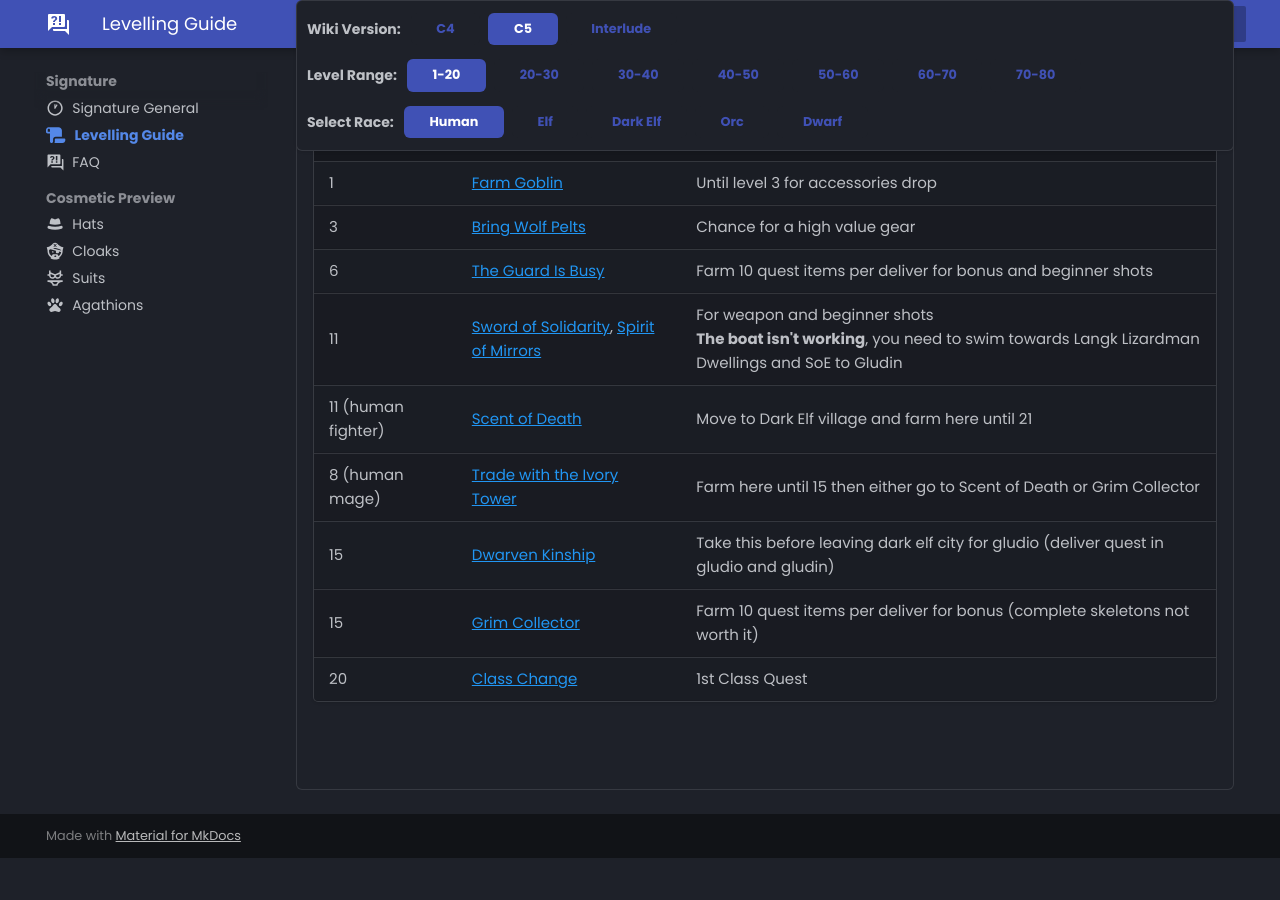
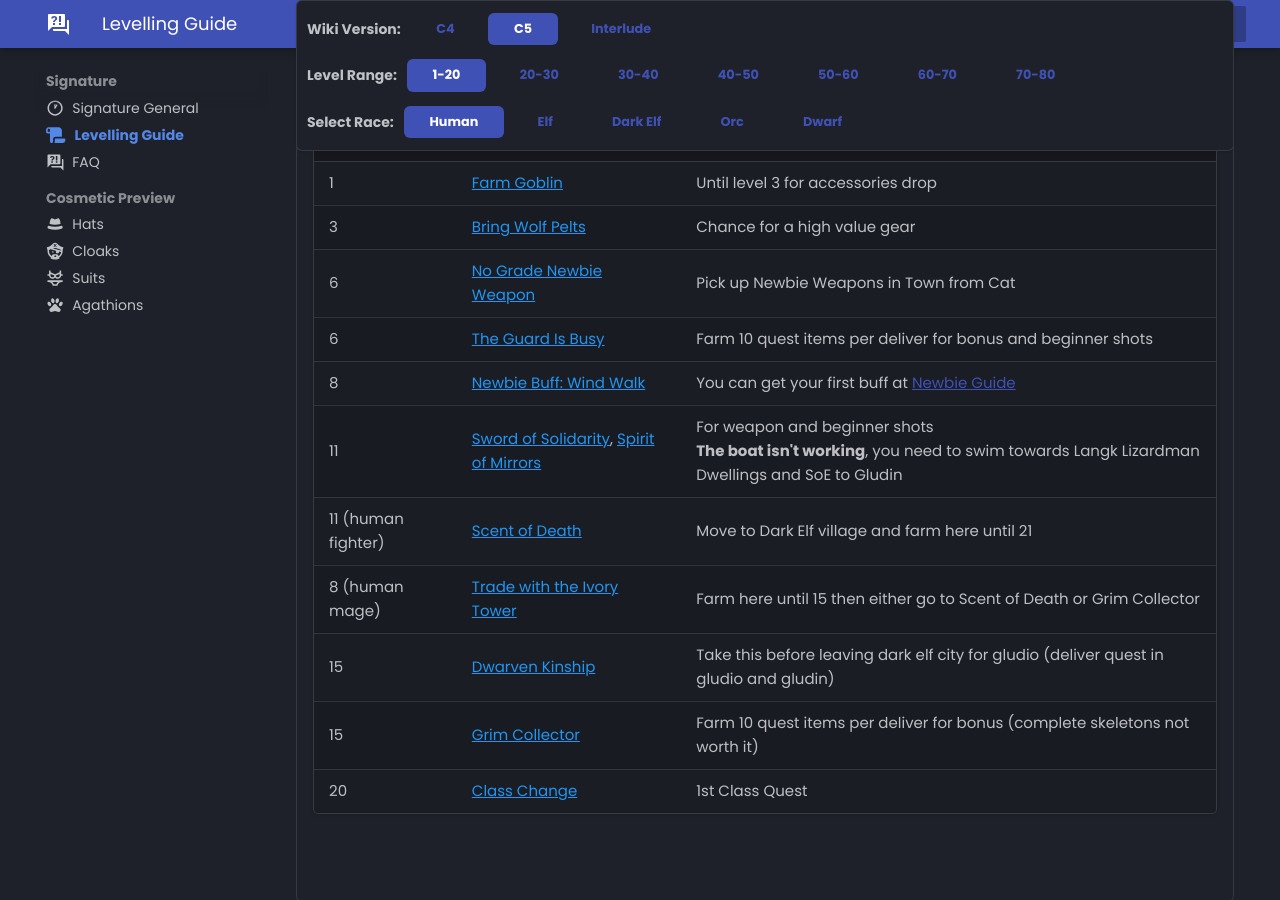
Before and after one commit to tab1-web/faq, an MkDocs documentation site: the page built from docs/signature/quests.md, in a window 1280 px wide and 900 px high, scrolled down 907 px. Built offline with MkDocs 1.6.1 and Material for MkDocs 9.7.7, drawn with Linux system fonts in a browser that asks for light colours; some web fonts are replaced; before the commit the page ends 1765 px from its top, so only the background shows below that.

Commit message:
adding newbie wep and buff

```diff
--- a/docs/signature/quests.md
+++ b/docs/signature/quests.md
@@ -2508,8 +2508,18 @@ Thank you <span style="color:white;">@Aynix</span> for Lv40-75 Spoils! <span sty
     </tr>
     <tr>
       <td>6</td>
+      <td>No Grade Newbie Weapon</td>
+      <td>Pick up Newbie Weapons in Town from Cat</td>
+    </tr>
+    <tr>
+      <td>6</td>
       <td>The Guard Is Busy</td>
       <td>Farm 10 quest items per deliver for bonus and beginner shots</td>
+    </tr>
+    <tr>
+      <td>8</td>
+      <td>Newbie Buff: Wind Walk</td>
+      <td>You can get your first buff at <a href="https://imgur.com/O6NDmkL">Newbie Guide</a></td>
     </tr>
     <tr>
       <td>11</td>
@@ -2571,6 +2581,11 @@ Thank you <span style="color:white;">@Aynix</span> for Lv40-75 Spoils! <span sty
     </tr>
     <tr>
       <td>8</td>
+      <td>Newbie Buff: Wind Walk</td>
+      <td>You can get your first buff at <a href="https://imgur.com/O6NDmkL">Newbie Guide</a></td>
+    </tr>
+    <tr>
+      <td>8</td>
       <td>Collect Spores</td>
       <td>Repeatable quest</td>
     </tr>
@@ -2623,8 +2638,18 @@ Thank you <span style="color:white;">@Aynix</span> for Lv40-75 Spoils! <span sty
     </tr>
     <tr>
       <td>6</td>
+      <td>No Grade Newbie Weapon</td>
+      <td>Pick up Newbie Weapons in Town from Cat</td>
+    </tr>
+    <tr>
+      <td>6</td>
       <td>Chains of Slavery</td>
       <td>Farm 10 quest items per deliver for bonus (shots quest)</td>
+    </tr>
+    <tr>
+      <td>8</td>
+      <td>Newbie Buff: Wind Walk</td>
+      <td>You can get your first buff at <a href="https://imgur.com/O6NDmkL">Newbie Guide</a></td>
     </tr>
     <tr>
       <td>8</td>
@@ -2690,8 +2715,18 @@ Thank you <span style="color:white;">@Aynix</span> for Lv40-75 Spoils! <span sty
     </tr>
     <tr>
       <td>6</td>
+      <td>No Grade Newbie Weapon</td>
+      <td>Pick up Newbie Weapons in Town from Cat</td>
+    </tr>
+    <tr>
+      <td>6</td>
       <td>Invaders of the Holy Land</td>
       <td>Farm 10 quest items per deliver for bonus and beginner shots</td>
+    </tr>
+    <tr>
+      <td>8</td>
+      <td>Newbie Buff: Wind Walk</td>
+      <td>You can get your first buff at <a href="https://imgur.com/O6NDmkL">Newbie Guide</a></td>
     </tr>
     <tr>
       <td>12</td>
@@ -2747,8 +2782,18 @@ Thank you <span style="color:white;">@Aynix</span> for Lv40-75 Spoils! <span sty
     </tr>
     <tr>
       <td>6</td>
+      <td>No Grade Newbie Weapon</td>
+      <td>Pick up Newbie Weapons in Town from Cat</td>
+    </tr>
+    <tr>
+      <td>6</td>
       <td>Brigands Sweep, The Hidden Veins</td>
       <td>Farm 10 quest items per deliver for bonus (shots quest)</td>
+    </tr>
+    <tr>
+      <td>8</td>
+      <td>Newbie Buff: Wind Walk</td>
+      <td>You can get your first buff at <a href="https://imgur.com/O6NDmkL">Newbie Guide</a></td>
     </tr>
     <tr>
       <td>10</td>
```
